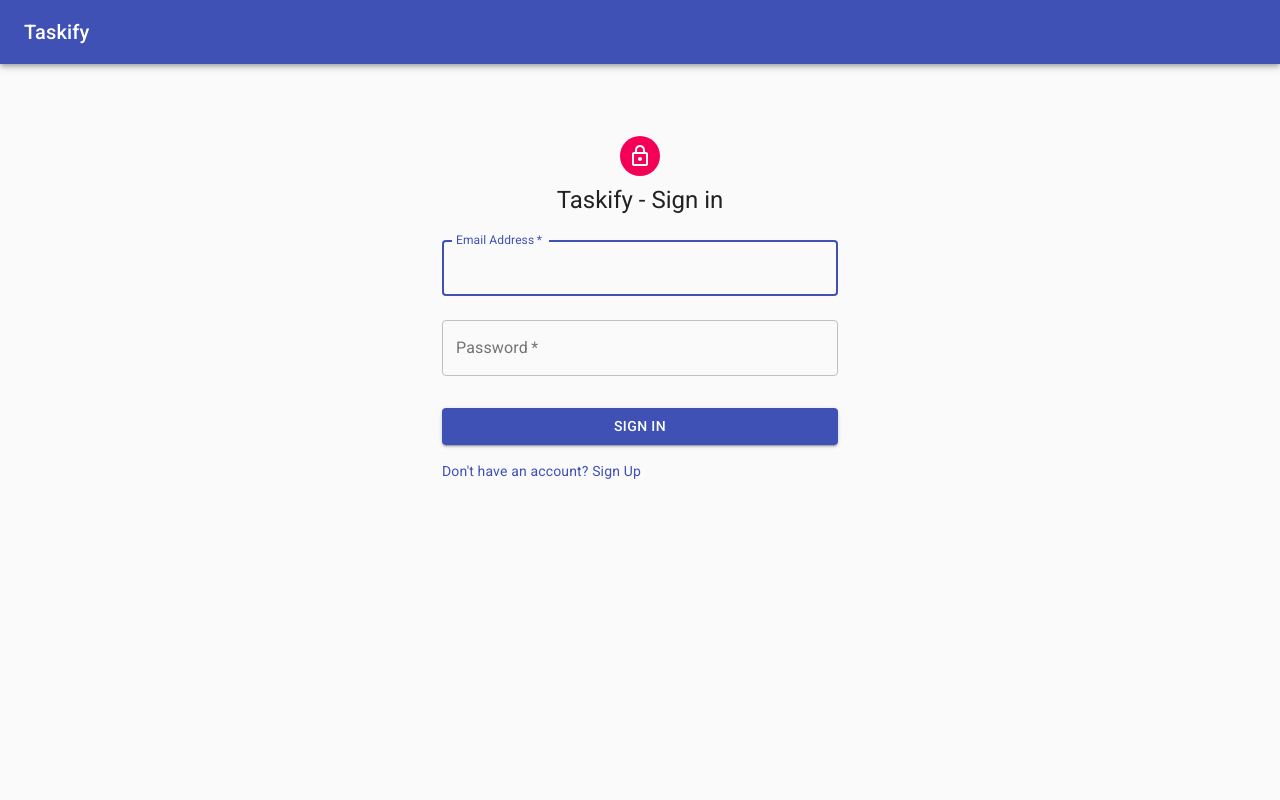
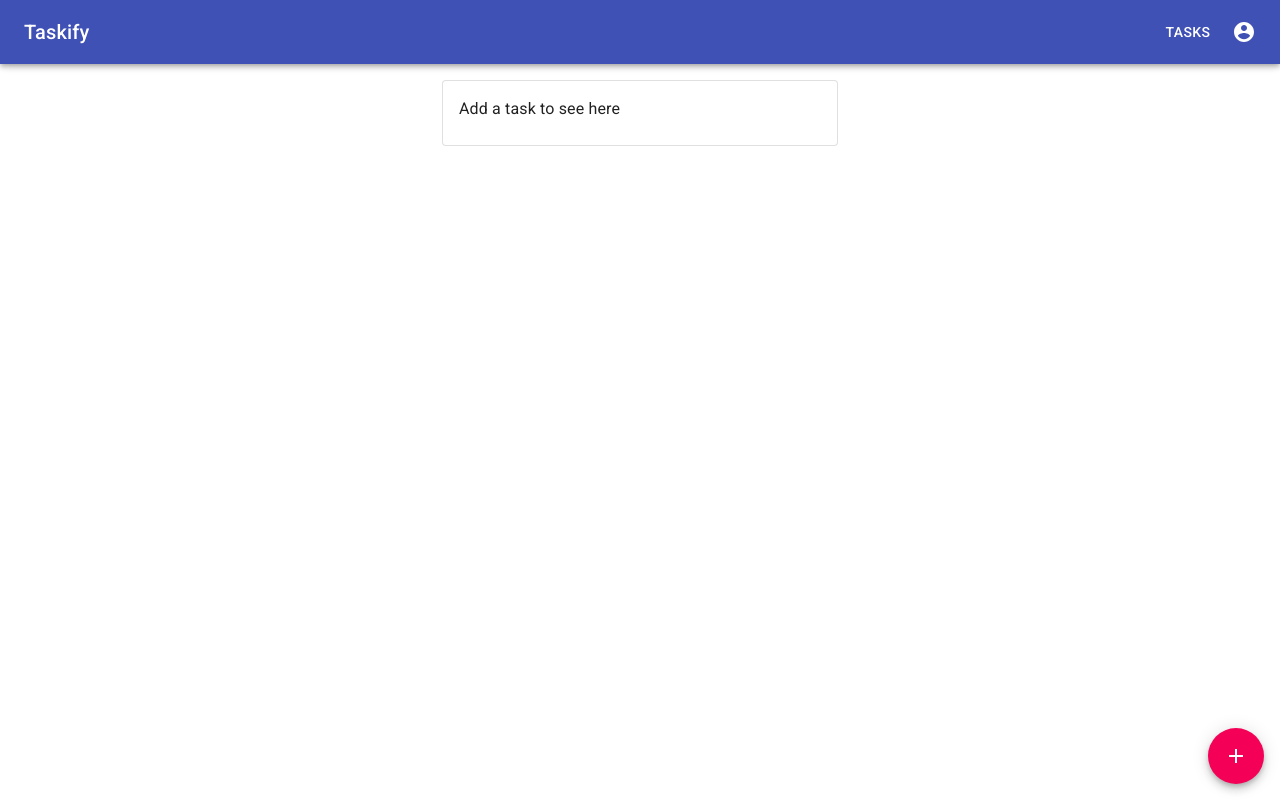
Before and after one commit to khushboopaddiyar/task-management-system-frontend, a React (Create React App) app: page /tasks in a window 1280 px wide. Before the commit this address led to /auth. Built offline with nearby package versions, Linux system fonts and the light colour scheme; no server answers; sample sign-in values are in the browser's storage.

Commit message:
fix navbar and saving state to localstorage

```diff
--- a/src/App.js
+++ b/src/App.js
@@ -19,6 +19,11 @@ const App = () => {
             name,
             token
         })
+        localStorage.setItem('user', JSON.stringify({
+            userId,
+            name,
+            token
+        }))
     }
     const logout = () => {
         setUser({
@@ -26,6 +31,7 @@ const App = () => {
             name: null,
             token: null
         })
+        localStorage.removeItem('user')
     }
     useEffect(() => {
         fetch('https://taskify-123.herokuapp.com/api')
@@ -34,11 +40,17 @@ const App = () => {
                 console.log(`Welcome to Taksify!`)
             })
             .catch(err => console.log(err))
+        const userData = localStorage.getItem('user')
+        if (userData) {
+            const user = JSON.parse(userData)
+            login(user.userId, user.name, user.token)
+        }
     }, [])
     return (
         <BrowserRouter>
             <UserContext.Provider value={{ userId: user.userId, name: user.name, token: user.token, login, logout }}>
                 <Navbar />
+                <main className="mt-5">
                     <Switch>
                         {!user.token && <Redirect from="/" to="/auth" exact />}
                         {!user.token && <Redirect from="/profile" to="/auth" exact />}
@@ -50,6 +62,7 @@ const App = () => {
                         <Route path="/tasks" component={Tasks} exact />
                         <Redirect from="*" to="/" />
                     </Switch>
+                </main>
             </UserContext.Provider>
         </BrowserRouter>
     )
--- a/src/components/Navbar.js
+++ b/src/components/Navbar.js
@@ -75,7 +75,7 @@ const Navbar = () => {
     )
     return (
         <div className={classes.root}>
-            <AppBar position="relative">
+            <AppBar>
                 <Toolbar>
                     <Typography variant="h6" className={classes.title}>
                         Taskify
--- a/src/index.css
+++ b/src/index.css
@@ -1,3 +1,7 @@
 .mt-1 {
     margin-top: 1rem;
 }
+
+.mt-5 {
+    margin-top: 5rem;
+}
--- a/src/pages/Tasks.js
+++ b/src/pages/Tasks.js
@@ -62,6 +62,9 @@ const Tasks = () => {
             })
             .catch(err => console.log(err))
     }
+    const changeTaskStatus = id => {
+
+    }
     const deleteTask = id => {
         setTasks(prevTasks => {
             return prevTasks.filter(task => task._id !== id)
@@ -82,7 +85,7 @@ const Tasks = () => {
                 <LinearProgress className="mt-1" />
             </Container>}
             {!isLoading && tasks.length === 0 && NoTaskCard}
-            {!isLoading && tasks.length !== 0 && <TaskList tasks={tasks} deleteTask={deleteTask} />}
+            {!isLoading && tasks.length !== 0 && <TaskList tasks={tasks} changeTaskStatus={changeTaskStatus} deleteTask={deleteTask} handleSnackOpen={handleSnackOpen} />}
             {!isLoading && <AddTask addTask={addTask} />}
             <Snackbar open={isSnackOpen} autoHideDuration={5000} onClose={handleSnackClose}>
                 <SnackbarContent message={snackMessage} />
```
Lines whose indentation alone changed are shown as unchanged.
